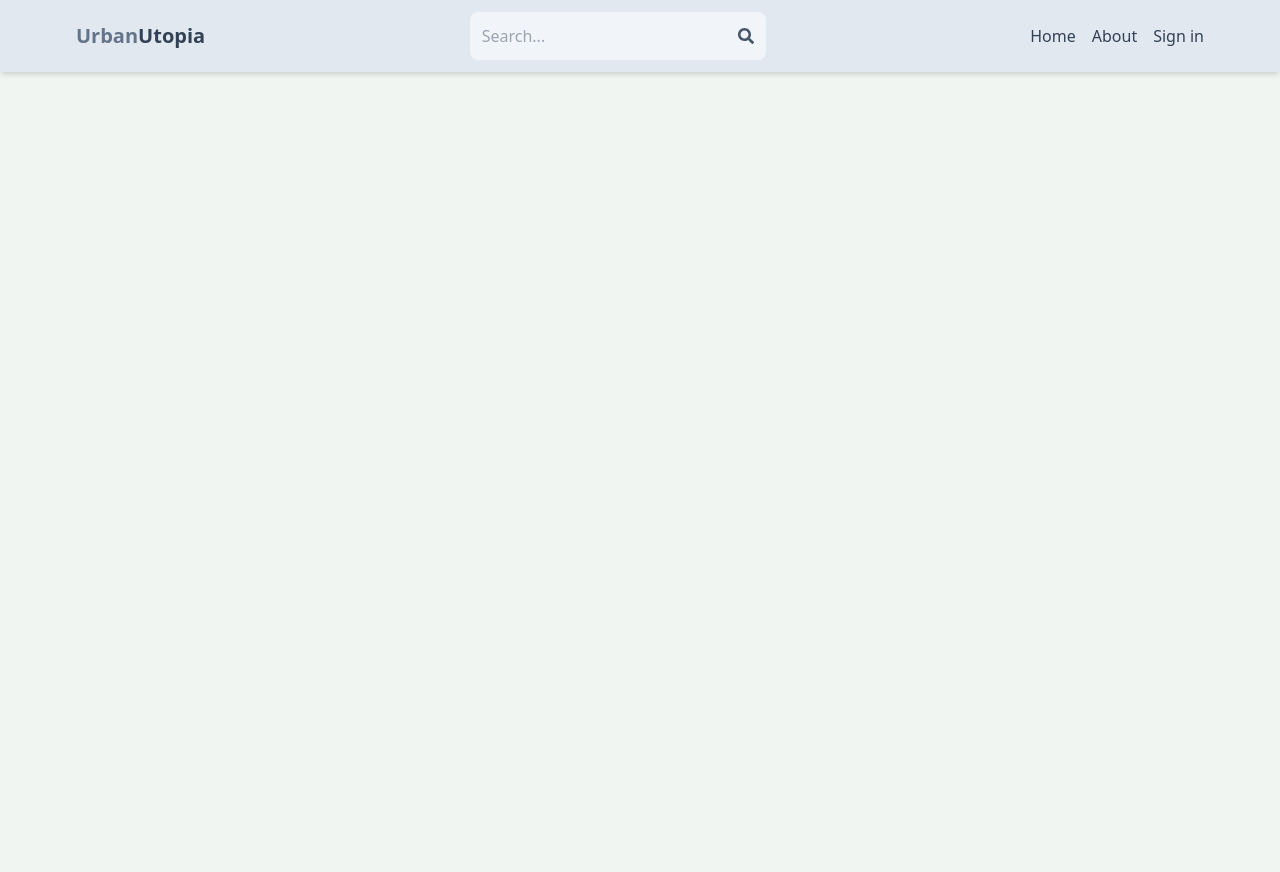
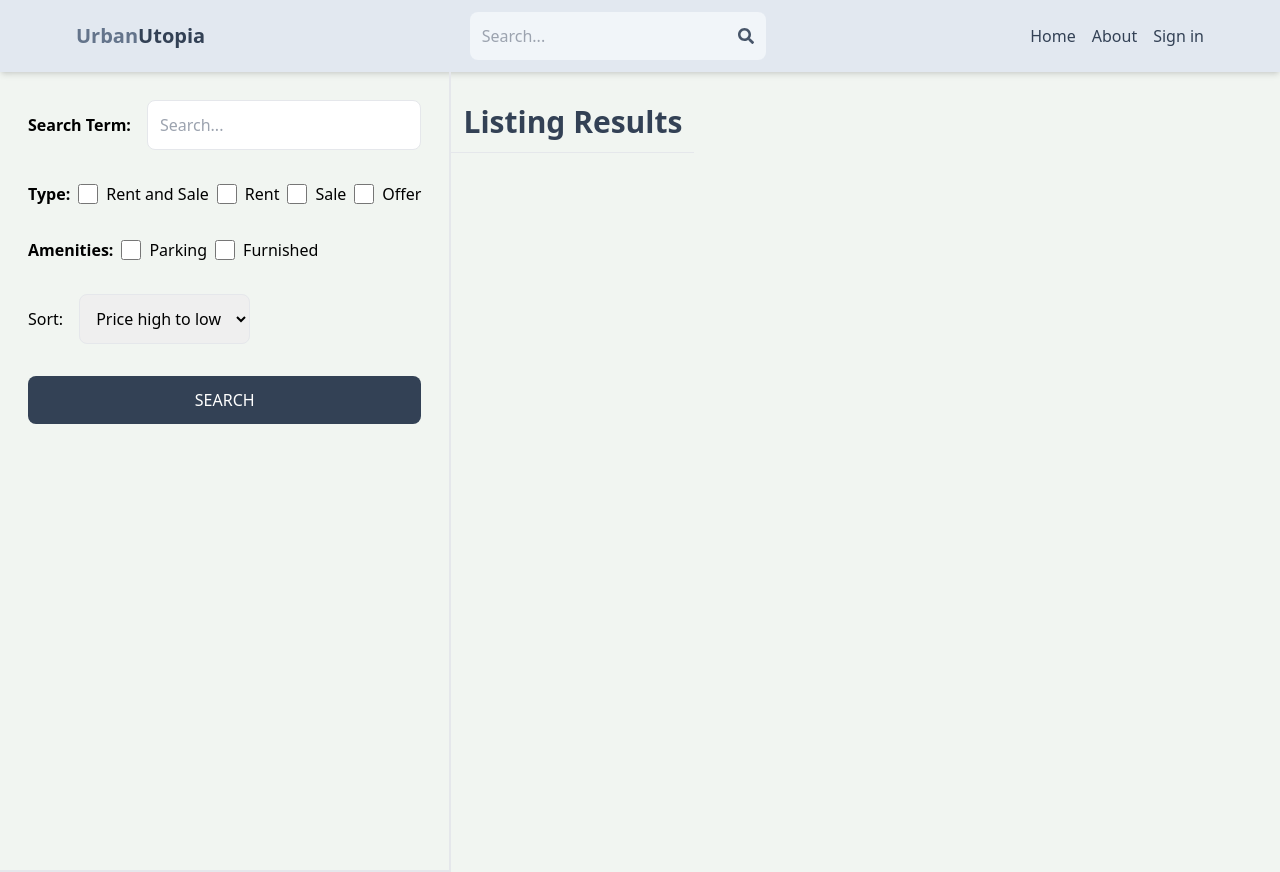
Before and after one commit to Garv99S/UrbanUtopia, a React (Vite) app in the folder client/: page /search in a window 1280 px wide. Before the commit the page ends 800 px from the top, so only its background shows below. Built offline with nearby package versions, Linux system fonts and the light colour scheme; no server answers.

Commit message:
create search page UI

```diff
--- a/client/src/App.jsx
+++ b/client/src/App.jsx
@@ -9,6 +9,7 @@
 import CreateListing from './pages/CreateListing'
 import UpdateListing from './pages/UpdateListing'
 import Listing from './pages/Listing'
+import Search from './pages/Search'
 
 export default function App() {
   return (
@@ -19,6 +20,7 @@
         <Route path='/sign-in' element={<SignIn/>} />
         <Route path='/sign-up' element={<SignUp/>} />
         <Route path='/about' element={<About/>} />
+        <Route path='/search' element={<Search />}/>
         <Route path='/listing/:listingId' element={<Listing/>} />
         <Route element={<PrivateRoute/>}>
           <Route path='/profile' element={<Profile/>} />
--- /dev/null
+++ b/client/src/pages/Search.jsx
@@ -0,0 +1,65 @@
+
+export default function Search() {
+  return (
+    <div className="flex flex-col md:flex-row">
+      <div className="p-7 border-b-2 md:border-r-2 md:min-h-screen">
+        <form className="flex flex-col gap-8">
+          <div className="flex gap-4 items-center">
+            <label className="whitespace-nowrap font-semibold">
+              Search Term:
+            </label>
+            <input
+              type="text"
+              id="searchTerm"
+              placeholder="Search..."
+              className="border rounded-lg p-3 w-full"
+            ></input>
+          </div>
+          <div className="flex gap-2 flex-wrap items-center">
+            <label className="font-semibold">Type:</label>
+            <div className="flex gap-2">
+              <input type="checkbox" id="all" className="w-5"></input>
+              <span>Rent and Sale</span>
+            </div>
+            <div className="flex gap-2">
+              <input type="checkbox" id="rent" className="w-5"></input>
+              <span>Rent</span>
+            </div>
+            <div className="flex gap-2">
+              <input type="checkbox" id="sale" className="w-5"></input>
+              <span>Sale</span>
+            </div>
+            <div className="flex gap-2">
+              <input type="checkbox" id="offer" className="w-5"></input>
+              <span>Offer</span>
+            </div>
+          </div>
+          <div className="flex gap-2 flex-wrap items-center">
+            <label className="font-semibold">Amenities:</label>
+            <div className="flex gap-2">
+              <input type="checkbox" id="parking" className="w-5"></input>
+              <span>Parking</span>
+            </div>
+            <div className="flex gap-2">
+              <input type="checkbox" id="furnished" className="w-5"></input>
+              <span>Furnished</span>
+            </div>
+          </div>
+          <div className="flex items-center gap-4">
+            <label className="">Sort:</label>
+            <select id="sort_order" className="border rounded-lg p-3">
+                <option>Price high to low</option>
+                <option>Price low to high</option>
+                <option>latest </option>
+                <option>oldest</option>
+            </select>
+          </div>
+          <button className="bg-slate-700 text-white p-3 rounded-lg uppercase hover:opacity-95">Search</button>
+        </form>
+      </div>
+      <div>
+        <h1 className="text-3xl font-semibold border-b p-3 text-slate-700 mt-5"> Listing Results</h1>
+      </div>
+    </div>
+  );
+}
```
